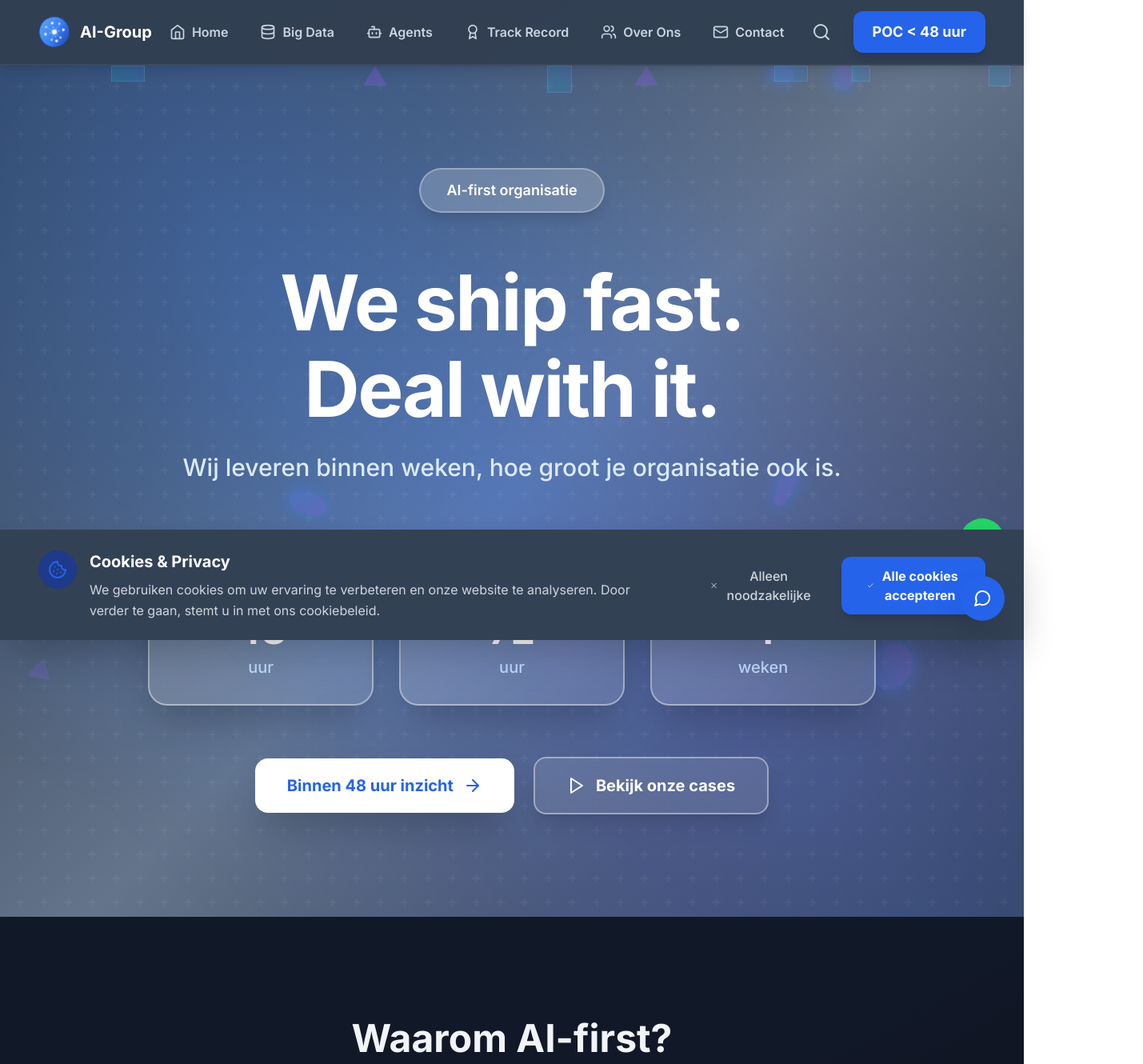
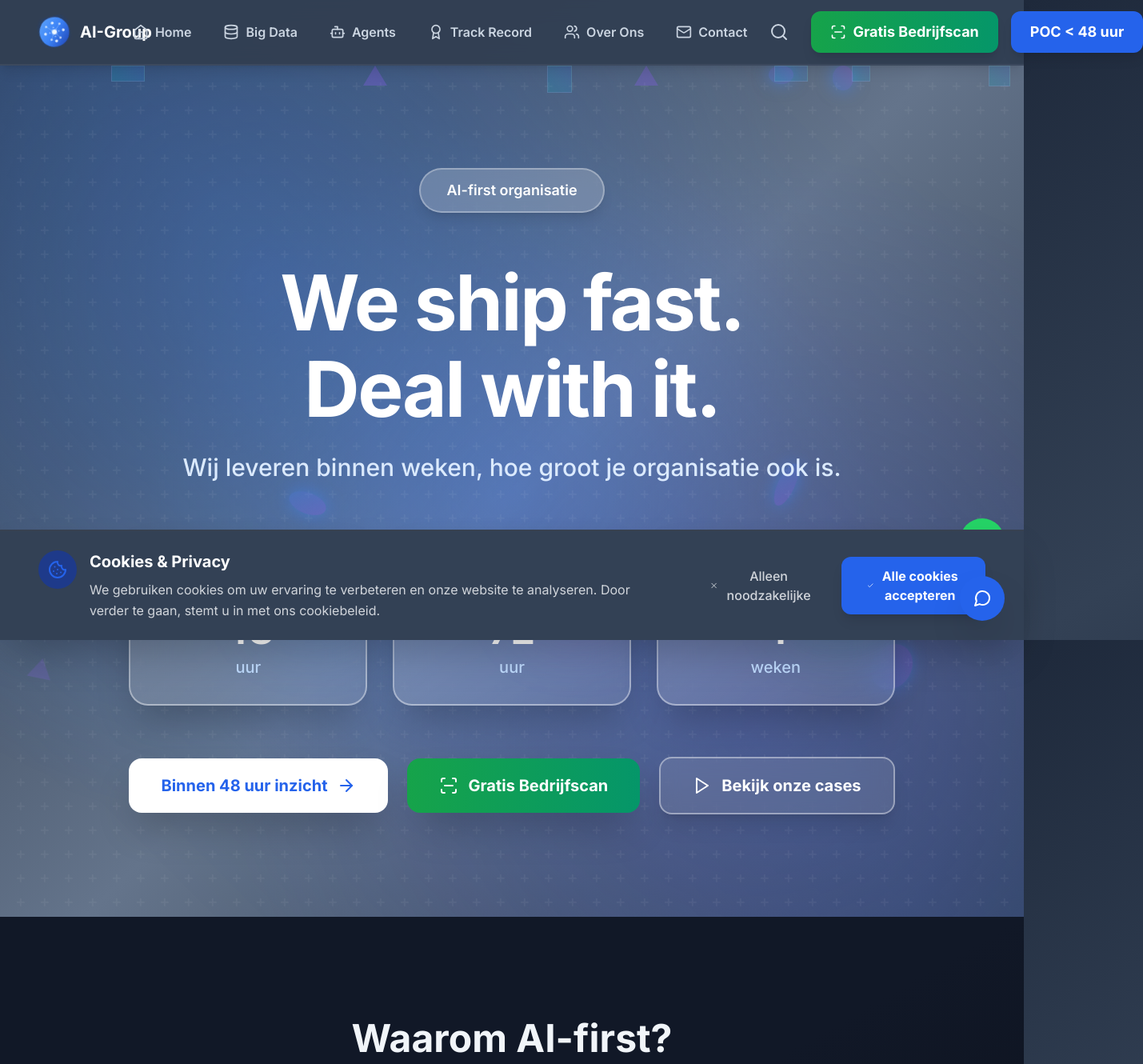
Before and after one commit to HoltermanP/AI-group, a Next.js app: page / in a window 1280 px wide. Shown: the top 1330 px of the page at 80% size, 1429 px wide, since content can reach past the window. Built offline with nearby package versions, Linux system fonts and the light colour scheme.

Commit message:
Voeg bedrijfscan link toe aan navbar en hero sectie

```diff
--- a/components/Hero.tsx
+++ b/components/Hero.tsx
@@ -1,7 +1,7 @@
 'use client'
 
 import Link from 'next/link'
-import { ArrowRight, Play, Zap, Rocket, CheckCircle } from 'lucide-react'
+import { ArrowRight, Play, Zap, Rocket, CheckCircle, ScanLine } from 'lucide-react'
 import { getSiteData } from '@/lib/getData'
 import { motion } from 'framer-motion'
 
@@ -183,6 +183,17 @@ export default function Hero() {
               </motion.div>
               <motion.div whileHover={{ scale: 1.05 }} whileTap={{ scale: 0.95 }}>
                 <Link
+                  href="https://www.ai-businessscan.nl/"
+                  target="_blank"
+                  rel="noopener noreferrer"
+                  className="bg-gradient-to-r from-green-600 to-emerald-600 hover:from-green-700 hover:to-emerald-700 text-white px-10 py-5 rounded-2xl font-bold transition-all duration-300 inline-flex items-center justify-center space-x-3 text-lg md:text-xl shadow-2xl hover:shadow-green-200 w-full sm:w-auto min-w-[280px]"
+                >
+                  <ScanLine size={24} />
+                  <span>Gratis Bedrijfscan</span>
+                </Link>
+              </motion.div>
+              <motion.div whileHover={{ scale: 1.05 }} whileTap={{ scale: 0.95 }}>
+                <Link
                   href="/cases"
                   className="bg-white/10 backdrop-blur-md border-2 border-white/40 text-white hover:bg-white hover:text-primary-600 px-10 py-5 rounded-2xl font-bold transition-all duration-300 inline-flex items-center justify-center space-x-3 text-lg md:text-xl w-full sm:w-auto min-w-[280px] shadow-xl"
                 >
--- a/components/Navbar.tsx
+++ b/components/Navbar.tsx
@@ -3,7 +3,7 @@
 import { useState } from 'react'
 import Link from 'next/link'
 import Image from 'next/image'
-import { Menu, X, Search, Home, Database, Bot, Award, Users, Mail } from 'lucide-react'
+import { Menu, X, Search, Home, Database, Bot, Award, Users, Mail, ScanLine } from 'lucide-react'
 import { getSiteData } from '@/lib/getData'
 import SearchModal from './SearchModal'
 
@@ -65,6 +65,15 @@ export default function Navbar() {
                   <Search className="w-6 h-6" />
                 </button>
                 <Link
+                  href="https://www.ai-businessscan.nl/"
+                  target="_blank"
+                  rel="noopener noreferrer"
+                  className="bg-gradient-to-r from-green-600 to-emerald-600 hover:from-green-700 hover:to-emerald-700 text-white px-6 py-3 rounded-xl font-bold transition-all duration-200 text-lg shadow-lg hover:shadow-xl hover:scale-105 whitespace-nowrap flex items-center space-x-2"
+                >
+                  <ScanLine className="w-5 h-5" />
+                  <span>Gratis Bedrijfscan</span>
+                </Link>
+                <Link
                   href="/contact"
                   className="bg-primary-600 hover:bg-primary-700 text-white px-6 py-3 rounded-xl font-bold transition-all duration-200 text-lg shadow-lg hover:shadow-xl hover:scale-105 whitespace-nowrap"
                 >
@@ -100,8 +109,18 @@ export default function Navbar() {
                     )
                   })}
                   <Link
+                    href="https://www.ai-businessscan.nl/"
+                    target="_blank"
+                    rel="noopener noreferrer"
+                    className="flex items-center justify-center space-x-2 px-4 py-3 text-lg font-bold bg-gradient-to-r from-green-600 to-emerald-600 text-white rounded-xl hover:from-green-700 hover:to-emerald-700 transition-colors duration-200 mt-4 border-2 border-green-600 whitespace-nowrap"
+                    onClick={() => setIsOpen(false)}
+                  >
+                    <ScanLine className="w-5 h-5" />
+                    <span>Gratis Bedrijfscan</span>
+                  </Link>
+                  <Link
                     href="/contact"
-                    className="flex items-center justify-center space-x-2 px-4 py-3 text-lg font-bold bg-primary-600 text-white rounded-xl hover:bg-primary-700 transition-colors duration-200 mt-4 border-2 border-primary-600 whitespace-nowrap"
+                    className="flex items-center justify-center space-x-2 px-4 py-3 text-lg font-bold bg-primary-600 text-white rounded-xl hover:bg-primary-700 transition-colors duration-200 mt-2 border-2 border-primary-600 whitespace-nowrap"
                     onClick={() => setIsOpen(false)}
                   >
                     <Mail className="w-5 h-5" />
```
